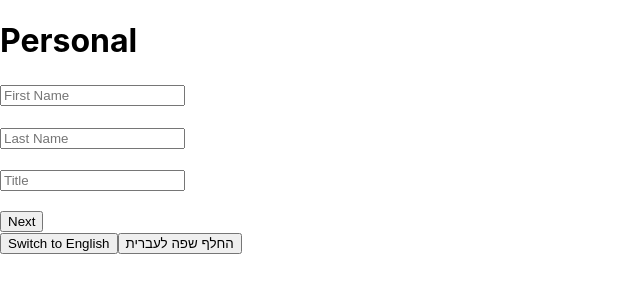
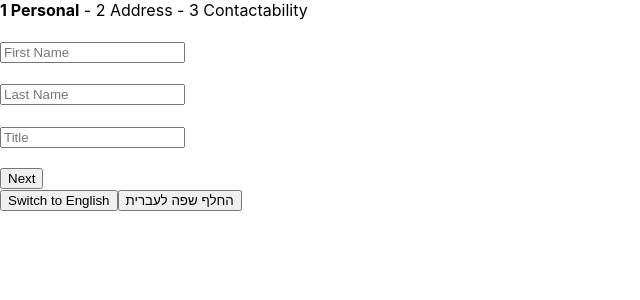
Before and after one commit to davidbu5/user-form-app, a React app: page / in a window 1280 px wide. Shown: the top 300 px of the page, without its empty margins (0-640 px from the left). Built offline with nearby package versions, Linux system fonts and the light colour scheme.

Commit message:
formprocessbar

```diff
--- a/src/components/FormProcessBar.tsx
+++ b/src/components/FormProcessBar.tsx
@@ -1,13 +1,33 @@
 import React from 'react';
 import { observer } from 'mobx-react';
-import { ObservableFormField } from '../common/stores/FormStore';
+import { ObservableFormSection } from '../common/stores/FormStore';
 import { ObservedLanguageStore } from '../common/stores/LanguageStore';
 
-export interface FormProcessBarProps { field: ObservableFormField, langStore: ObservedLanguageStore }
+export interface IFormProcessBarProps { langStore: ObservedLanguageStore, sections: ObservableFormSection[], currSectionIndex: number }
 
 @observer
-export class FormProcessBar extends React.Component<FormProcessBarProps> {
+export class FormProcessBar extends React.Component<IFormProcessBarProps> {
+
+    getBadgeForSection(section: ObservableFormSection, index: number) {
+        return <span>
+            <span>{index + 1} </span>
+            <span>{this.props.langStore.getString(section.placeholderStringName)}</span>
+        </span>;
+    }
+
     render() {
-        return <h3>{this.props.langStore.getString(this.props.field.placeholderStringName)}</h3>;
+        return <div>{
+            this.props.sections.map((section, index) =>
+                <>
+                    {index === this.props.currSectionIndex ?
+                        <b>{this.getBadgeForSection(section, index)}</b> :
+                        this.getBadgeForSection(section, index)
+                    }
+                    {
+                        index < this.props.sections.length - 1 ? <span> - </span> : ""
+                    }
+                </>
+            )
+        }</div>;
     }
 }
--- a/src/components/form.tsx
+++ b/src/components/form.tsx
@@ -5,6 +5,7 @@ import { FormSection } from './FormSection';
 import { ObservedLanguageStore } from '../common/stores/LanguageStore';
 import { Button } from './Button';
 import { LanguageSwitch } from './LagnuageSwitch';
+import { FormProcessBar } from './FormProcessBar';
 
 export interface IFormProps { store: ObservableFormStore, langStore: ObservedLanguageStore }
 export interface IFormState { currSectionIndex: number }
@@ -39,7 +40,6 @@ export class Form extends React.Component<IFormProps, IFormState> {
 
     onSubmit = () => {
         console.log(this.props.store.getValues);
-
     }
 
     render() {
@@ -47,6 +47,7 @@ export class Form extends React.Component<IFormProps, IFormState> {
             return <div>{this.props.langStore.getString("loadingForm")}</div>
         }
         return <div>
+            <FormProcessBar langStore={this.props.langStore} sections={this.props.store.sections} currSectionIndex={this.state.currSectionIndex} />
             {this.getCurrSectionComponent()}
             {
                 this.state.currSectionIndex > 0 ?
--- a/src/components/formSection.tsx
+++ b/src/components/formSection.tsx
@@ -10,7 +10,6 @@ export interface FormSectionProps { section: ObservableFormSection, langStore: O
 export class FormSection extends React.Component<FormSectionProps> {
     render() {
         return <div>
-            <h1>{this.props.langStore.getString(this.props.section.placeholderStringName)}</h1>
             {this.props.section.fields.map(field => <FormField field={field} langStore={this.props.langStore} key={field.name} />)}
         </div>;
     }
```
